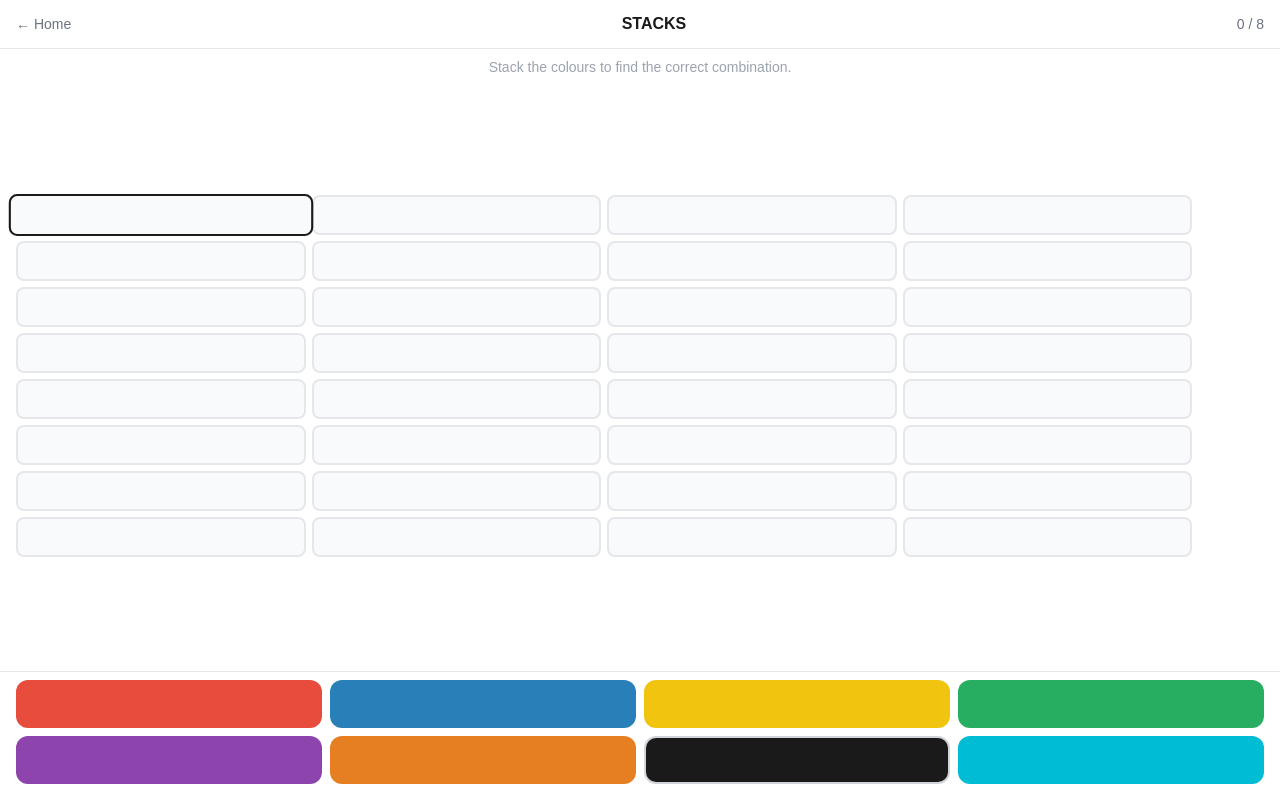
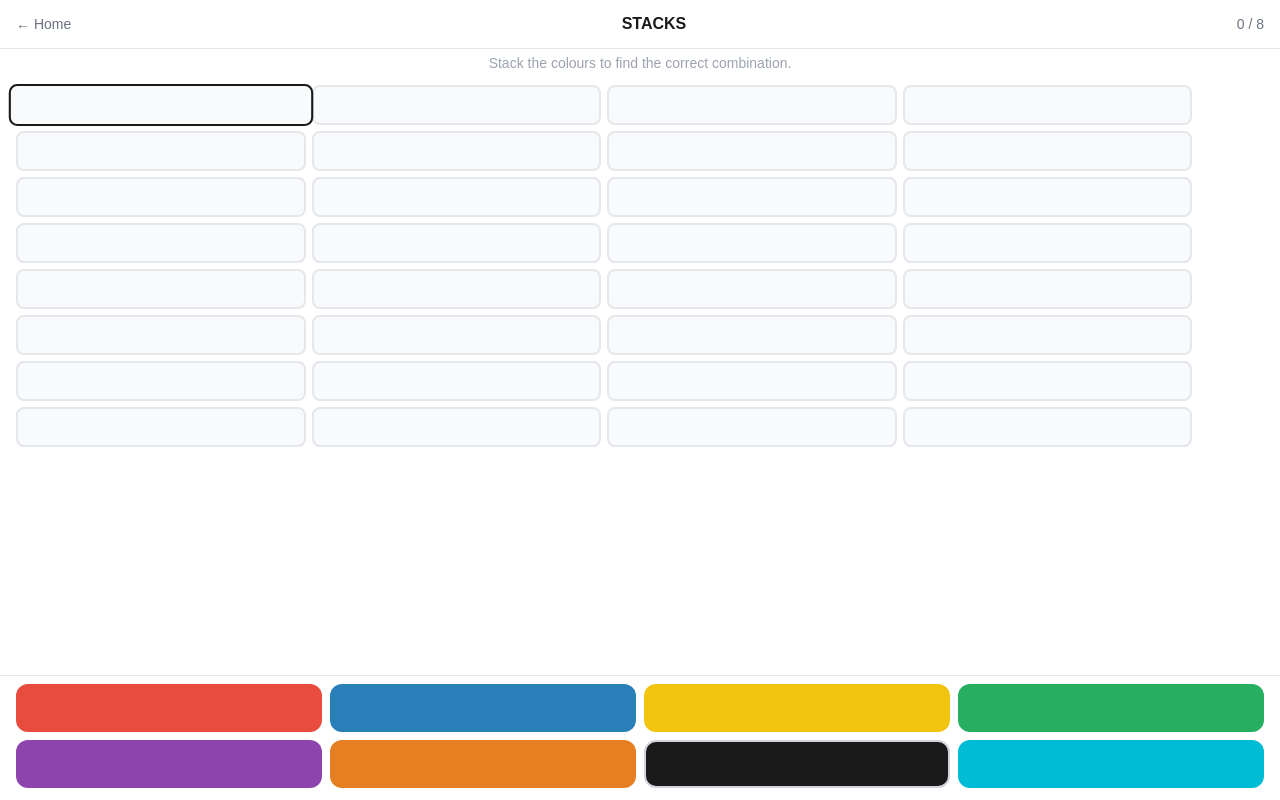
Before and after one commit to fraserbyname-spec/stacks, a Next.js app: page /game in a window 1280 px wide. Built offline with nearby package versions, Linux system fonts and the light colour scheme.

Commit message:
Tighten puzzle screen spacing

```diff
--- a/app/game/page.tsx
+++ b/app/game/page.tsx
@@ -159,15 +159,15 @@ export default function Game() {
         <p className="text-[#6B7280] text-sm">{guesses.length} / 8</p>
       </div>
 
-      {/* Instruction */}
-      <div className="px-4 pt-2 pb-1 shrink-0">
+     {/* Instruction */}
+      <div className="px-4 pt-1 pb-1 shrink-0">
         <p className="text-[#9CA3AF] text-sm text-center">
           Stack the colours to find the correct combination.
         </p>
       </div>
 
       {/* Guess grid */}
-      <div className="flex-1 flex flex-col justify-center px-4 gap-1.5 min-h-0">
+      <div className="flex-1 flex flex-col px-4 gap-1.5 min-h-0 py-2">
         {Array(8).fill(null).map((_, rowIdx) => {
           const guess = guesses[rowIdx]
           const isCurrentRow = rowIdx === guesses.length && !gameOver
@@ -231,7 +231,7 @@ export default function Game() {
 
       {/* Colour palette */}
       {!gameOver && (
-        <div className="px-4 pt-2 pb-4 border-t border-[#E5E7EB] shrink-0">
+        <div className="px-4 pt-2 pb-3 border-t border-[#E5E7EB] shrink-0">
           <div className="grid grid-cols-4 gap-2">
             {COLOURS.map(colour => {
               const alreadyUsed = current.includes(colour.id)
```
